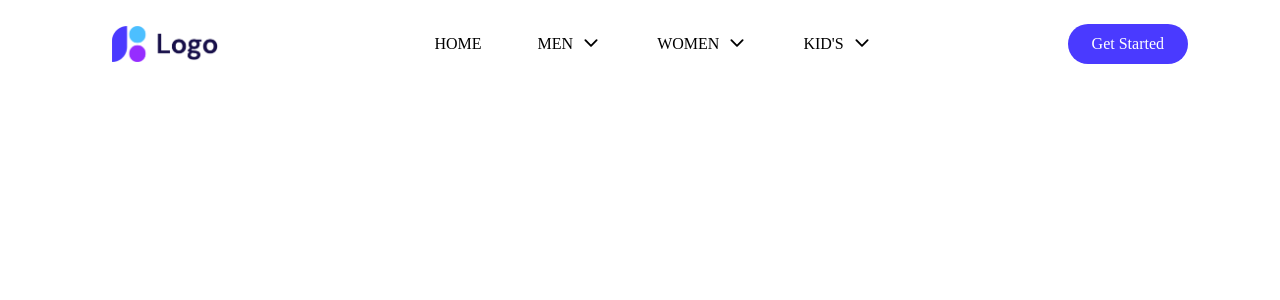
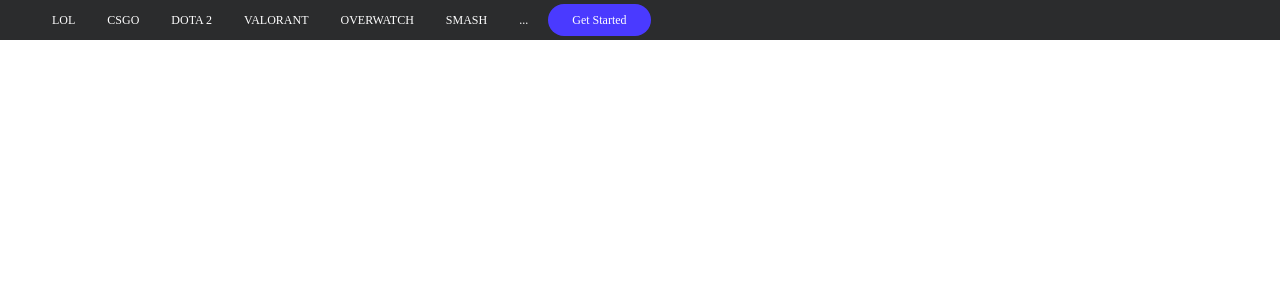
Before and after one commit to gabegranado/esgn, a React (Create React App) app in the folder frontend/: page / in a window 1280 px wide. Shown: the top 300 px of the page. Built offline with nearby package versions, Linux system fonts and the light colour scheme.

Commit message:
alignment and adjustment for navbar

```diff
--- a/frontend/src/components/navbar/Mylinks.jsx
+++ b/frontend/src/components/navbar/Mylinks.jsx
@@ -1,171 +1,295 @@
 export const links = [
   {
-    name: "Men",
+    name: "LOL",
     submenu: true,
     sublinks: [
       {
-        Head: "Topwear",
+        Head: "TBA",
         sublink: [
-          { name: "T-shirt", link: "/" },
-          { name: "Casual shirts", link: "/" },
-          { name: "formal shirts", link: "/" },
-          { name: "formal shirts", link: "/" },
-          { name: "formal shirts", link: "/" },
+          { name: "TBA", link: "/" },
+          { name: "TBA", link: "/" },
+          { name: "TBA", link: "/" },
+          { name: "TBA", link: "/" },
+          { name: "TBA", link: "/" },
         ],
       },
       {
-        Head: "Bottomwear",
+        Head: "TBA",
         sublink: [
-          { name: "T-shirt", link: "/" },
-          { name: "Casual shirts", link: "/" },
-          { name: "formal shirts", link: "/" },
-          { name: "formal shirts", link: "/" },
-          { name: "formal shirts", link: "/" },
+          { name: "TBA", link: "/" },
+          { name: "TBA", link: "/" },
+          { name: "TBA", link: "/" },
+          { name: "TBA", link: "/" },
+          { name: "TBA", link: "/" },
         ],
       },
       {
-        Head: "innerwear",
+        Head: "TBA",
         sublink: [
-          { name: "T-shirt", link: "/" },
-          { name: "Casual shirts", link: "/" },
-          { name: "formal shirts", link: "/" },
-          { name: "formal shirts", link: "/" },
-          { name: "formal shirts", link: "/" },
+          { name: "TBA", link: "/" },
+          { name: "TBA", link: "/" },
+          { name: "TBA", link: "/" },
+          { name: "TBA", link: "/" },
+          { name: "TBA", link: "/" },
         ],
       },
 
       {
-        Head: "sleepwear",
+        Head: "TBA",
         sublink: [
-          { name: "T-shirt", link: "/" },
-          { name: "Casual shirts", link: "/" },
-          { name: "formal shirts", link: "/" },
-          { name: "formal shirts", link: "/" },
-          { name: "formal shirts", link: "/" },
+          { name: "TBA", link: "/" },
+          { name: "TBA", link: "/" },
+          { name: "TBA", link: "/" },
+          { name: "TBA", link: "/" },
+          { name: "TBA", link: "/" },
         ],
       },
       {
-        Head: "footwear",
+        Head: "TBA",
         sublink: [
-          { name: "T-shirt", link: "/" },
-          { name: "Casual shirts", link: "/" },
-          { name: "formal shirts", link: "/" },
-          { name: "formal shirts", link: "/" },
-          { name: "formal shirts", link: "/" },
+          { name: "TBA", link: "/" },
+          { name: "TBA", link: "/" },
+          { name: "TBA", link: "/" },
+          { name: "TBA", link: "/" },
+          { name: "TBA", link: "/" },
         ],
       },
     ],
   },
   {
-    name: "Women",
+    name: "CSGO",
     submenu: true,
     sublinks: [
       {
-        Head: "Topwear",
+        Head: "TBA",
         sublink: [
-          { name: "T-shirt", link: "/" },
-          { name: "Casual shirts", link: "/" },
-          { name: "formal shirts", link: "/" },
-          { name: "formal shirts", link: "/" },
-          { name: "formal shirts", link: "/" },
+          { name: "TBA", link: "/" },
+          { name: "TBA", link: "/" },
+          { name: "TBA", link: "/" },
+          { name: "TBA", link: "/" },
+          { name: "TBA", link: "/" },
         ],
       },
       {
-        Head: "Bottomwear",
+        Head: "TBA",
         sublink: [
-          { name: "T-shirt", link: "/" },
-          { name: "Casual shirts", link: "/" },
-          { name: "formal shirts", link: "/" },
-          { name: "formal shirts", link: "/" },
-          { name: "formal shirts", link: "/" },
+          { name: "TBA", link: "/" },
+          { name: "TBA", link: "/" },
+          { name: "TBA", link: "/" },
+          { name: "TBA", link: "/" },
+          { name: "TBA", link: "/" },
         ],
       },
       {
-        Head: "innerwear",
+        Head: "TBA",
         sublink: [
-          { name: "T-shirt", link: "/" },
-          { name: "Casual shirts", link: "/" },
-          { name: "formal shirts", link: "/" },
-          { name: "formal shirts", link: "/" },
-          { name: "formal shirts", link: "/" },
+          { name: "TBA", link: "/" },
+          { name: "TBA", link: "/" },
+          { name: "TBA", link: "/" },
+          { name: "TBA", link: "/" },
+          { name: "TBA", link: "/" },
         ],
       },
 
       {
-        Head: "sleepwear",
+        Head: "TBA",
         sublink: [
-          { name: "T-shirt", link: "/" },
-          { name: "Casual shirts", link: "/" },
-          { name: "formal shirts", link: "/" },
-          { name: "formal shirts", link: "/" },
-          { name: "formal shirts", link: "/" },
+          { name: "TBA", link: "/" },
+          { name: "TBA", link: "/" },
+          { name: "TBA", link: "/" },
+          { name: "TBA", link: "/" },
+          { name: "TBA", link: "/" },
         ],
       },
       {
-        Head: "footwear",
+        Head: "TBA",
         sublink: [
-          { name: "T-shirt", link: "/" },
-          { name: "Casual shirts", link: "/" },
-          { name: "formal shirts", link: "/" },
-          { name: "formal shirts", link: "/" },
-          { name: "formal shirts", link: "/" },
+          { name: "TBA", link: "/" },
+          { name: "TBA", link: "/" },
+          { name: "TBA", link: "/" },
+          { name: "TBA", link: "/" },
+          { name: "TBA", link: "/" },
         ],
       },
     ],
   },
   {
-    name: "Kid's",
+    name: "Dota 2",
     submenu: true,
     sublinks: [
       {
-        Head: "Topwear",
+        Head: "TBA",
         sublink: [
-          { name: "T-shirt", link: "/" },
-          { name: "Casual shirts", link: "/" },
-          { name: "formal shirts", link: "/" },
-          { name: "formal shirts", link: "/" },
-          { name: "formal shirts", link: "/" },
+          { name: "TBA", link: "/" },
+          { name: "TBA", link: "/" },
+          { name: "TBA", link: "/" },
+          { name: "TBA", link: "/" },
+          { name: "TBA", link: "/" },
         ],
       },
       {
-        Head: "Bottomwear",
+        Head: "TBA",
         sublink: [
-          { name: "T-shirt", link: "/" },
-          { name: "Casual shirts", link: "/" },
-          { name: "formal shirts", link: "/" },
-          { name: "formal shirts", link: "/" },
-          { name: "formal shirts", link: "/" },
+          { name: "TBA", link: "/" },
+          { name: "TBA", link: "/" },
+          { name: "TBA", link: "/" },
+          { name: "TBA", link: "/" },
+          { name: "TBA", link: "/" },
         ],
       },
       {
-        Head: "innerwear",
+        Head: "TBA",
         sublink: [
-          { name: "T-shirt", link: "/" },
-          { name: "Casual shirts", link: "/" },
-          { name: "formal shirts", link: "/" },
-          { name: "formal shirts", link: "/" },
-          { name: "formal shirts", link: "/" },
+          { name: "TBA", link: "/" },
+          { name: "TBA", link: "/" },
+          { name: "TBA", link: "/" },
+          { name: "TBA", link: "/" },
+          { name: "TBA", link: "/" },
         ],
       },
 
       {
-        Head: "sleepwear",
+        Head: "TBA",
         sublink: [
-          { name: "T-shirt", link: "/" },
-          { name: "Casual shirts", link: "/" },
-          { name: "formal shirts", link: "/" },
-          { name: "formal shirts", link: "/" },
-          { name: "formal shirts", link: "/" },
+          { name: "TBA", link: "/" },
+          { name: "TBA", link: "/" },
+          { name: "TBA", link: "/" },
+          { name: "TBA", link: "/" },
+          { name: "TBA", link: "/" },
         ],
       },
       {
-        Head: "footwear",
+        Head: "TBA",
         sublink: [
-          { name: "T-shirt", link: "/" },
-          { name: "Casual shirts", link: "/" },
-          { name: "formal shirts", link: "/" },
-          { name: "formal shirts", link: "/" },
-          { name: "formal shirts", link: "/" },
+          { name: "TBA", link: "/" },
+          { name: "TBA", link: "/" },
+          { name: "TBA", link: "/" },
+          { name: "TBA", link: "/" },
+          { name: "TBA", link: "/" },
+        ],
+      },
+    ],
+  },
+  {
+    name: "Valorant",
+    submenu: true,
+    sublinks: [
+      {
+        Head: "TBA",
+        sublink: [
+          { name: "TBA", link: "/" },
+          { name: "TBA", link: "/" },
+          { name: "TBA", link: "/" },
+          { name: "TBA", link: "/" },
+          { name: "TBA", link: "/" },
+        ],
+      },
+      {
+        Head: "TBA",
+        sublink: [
+          { name: "TBA", link: "/" },
+          { name: "TBA", link: "/" },
+          { name: "TBA", link: "/" },
+          { name: "TBA", link: "/" },
+          { name: "TBA", link: "/" },
+        ],
+      },
+      {
+        Head: "TBA",
+        sublink: [
+          { name: "TBA", link: "/" },
+          { name: "TBA", link: "/" },
+          { name: "TBA", link: "/" },
+          { name: "TBA", link: "/" },
+          { name: "TBA", link: "/" },
+        ],
+      },
+    ],
+  },
+  {
+    name: "Overwatch",
+    submenu: true,
+    sublinks: [
+      {
+        Head: "TBA",
+        sublink: [
+          { name: "TBA", link: "/" },
+          { name: "TBA", link: "/" },
+          { name: "TBA", link: "/" },
+          { name: "TBA", link: "/" },
+          { name: "TBA", link: "/" },
+        ],
+      },
+      {
+        Head: "TBA",
+        sublink: [
+          { name: "TBA", link: "/" },
+          { name: "TBA", link: "/" },
+          { name: "TBA", link: "/" },
+          { name: "TBA", link: "/" },
+          { name: "TBA", link: "/" },
+        ],
+      },
+      {
+        Head: "TBA",
+        sublink: [
+          { name: "TBA", link: "/" },
+          { name: "TBA", link: "/" },
+          { name: "TBA", link: "/" },
+          { name: "TBA", link: "/" },
+          { name: "TBA", link: "/" },
+        ],
+      },
+    ],
+  },
+  {
+    name: "Smash",
+    submenu: true,
+    sublinks: [
+      {
+        Head: "TBA",
+        sublink: [
+          { name: "TBA", link: "/" },
+          { name: "TBA", link: "/" },
+          { name: "TBA", link: "/" },
+          { name: "TBA", link: "/" },
+          { name: "TBA", link: "/" },
+        ],
+      },
+      {
+        Head: "TBA",
+        sublink: [
+          { name: "TBA", link: "/" },
+          { name: "TBA", link: "/" },
+          { name: "TBA", link: "/" },
+          { name: "TBA", link: "/" },
+          { name: "TBA", link: "/" },
+        ],
+      },
+      {
+        Head: "TBA",
+        sublink: [
+          { name: "TBA", link: "/" },
+          { name: "TBA", link: "/" },
+          { name: "TBA", link: "/" },
+          { name: "TBA", link: "/" },
+          { name: "TBA", link: "/" },
+        ],
+      },
+    ],
+  },
+  {
+    name: "...",
+    submenu: true,
+    sublinks: [
+      {
+        Head: "More Games",
+        sublink: [
+          { name: "TBA", link: "/" },
+          { name: "TBA", link: "/" },
+          { name: "TBA", link: "/" },
+          { name: "TBA", link: "/" },
+          { name: "TBA", link: "/" },
         ],
       },
     ],
--- a/frontend/src/components/navbar/NavLinks.jsx
+++ b/frontend/src/components/navbar/NavLinks.jsx
@@ -11,7 +11,7 @@ const NavLinks = () => {
         <div>
           <div className="px-3 text-left md:cursor-pointer group">
             <h1
-              className="py-7 flex justify-between items-center md:pr-0 pr-5 group"
+              className="py-2 flex justify-between items-center md:pr-0 pr-5 group"
               onClick={() => {
                 heading !== link.name ? setHeading(link.name) : setHeading("");
                 setSubHeading("");
--- a/frontend/src/components/navbar/Navbar.jsx
+++ b/frontend/src/components/navbar/Navbar.jsx
@@ -6,20 +6,21 @@ import NavLinks from "./NavLinks";
 const Navbar = () => {
   const [open, setOpen] = useState(false);
   return (
-    <nav className="bg-white">
-      <div className="flex items-center font-medium justify-around">
+    <nav className="bg-black text-white">
+      <div className="flex items-center font-medium text-xs">
         <div className="z-50 p-5 md:w-auto w-full flex justify-between">
-          <img src={Logo} alt="logo" className="md:cursor-pointer h-9" />
+          {/* <img src={Logo} alt="logo" className="md:cursor-pointer h-9" /> */}
           <div className="text-3xl md:hidden" onClick={() => setOpen(!open)}>
             <ion-icon name={`${open ? "close" : "menu"}`}></ion-icon>
           </div>
         </div>
-        <ul className="md:flex hidden uppercase items-center gap-8 font-[Poppins]">
-          <li>
+        {/*gap-1*/}
+        <ul className="md:flex hidden uppercase items-center font-[Poppins]">
+          {/* <li>
             <Link to="/" className="py-7 px-3 inline-block">
               Home
             </Link>
-          </li>
+          </li> */}
           <NavLinks />
         </ul>
         <div className="md:block hidden">
@@ -33,7 +34,7 @@ const Navbar = () => {
         `}
         >
           <li>
-            <Link to="/" className="py-7 px-3 inline-block">
+            <Link to="/" className="py-2 px-1 inline-block">
               Home
             </Link>
           </li>
--- a/frontend/tailwind.config.js
+++ b/frontend/tailwind.config.js
@@ -5,6 +5,7 @@ module.exports = {
     extend: {
       colors: {
         primary: "#4A3AFF",
+        black: "#2B2C2D",
       },
     },
   },
```
Also changed, not shown: frontend/src/components/AllWatch/Watch.jsx (added).
